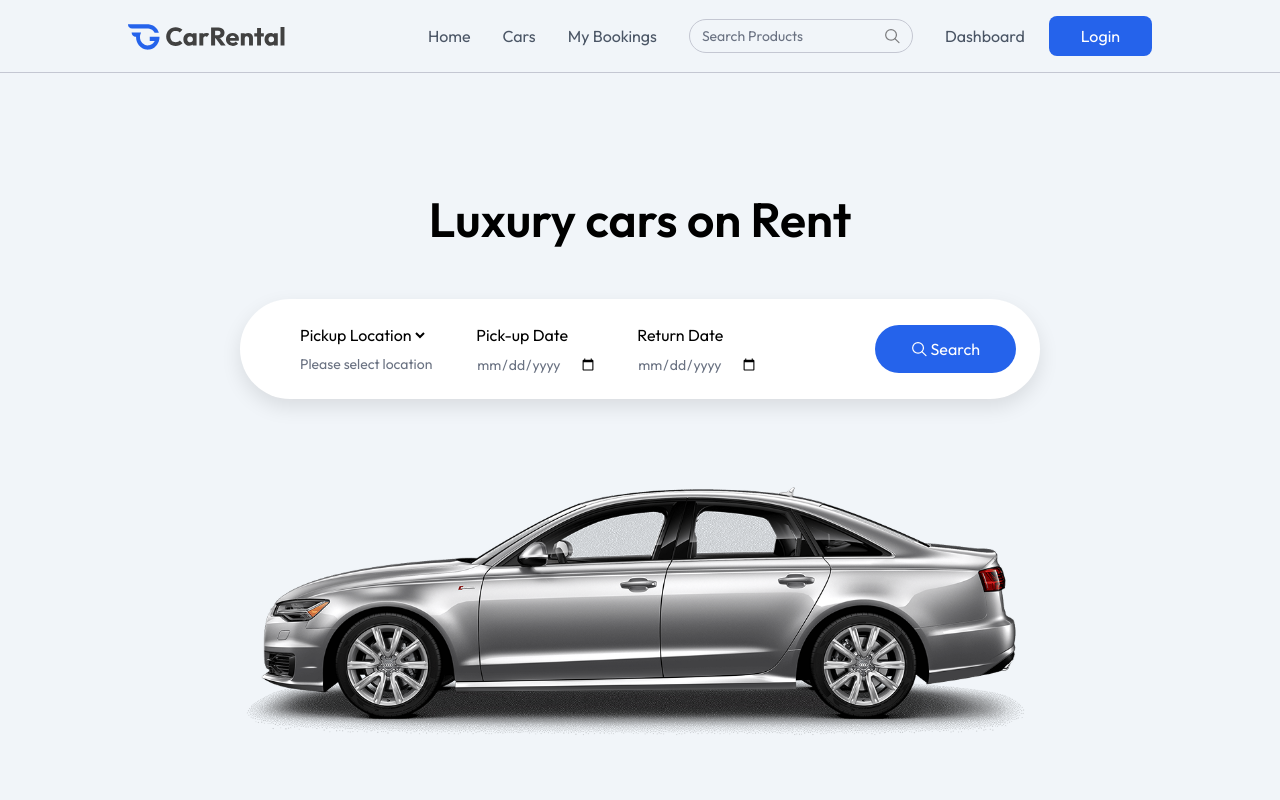
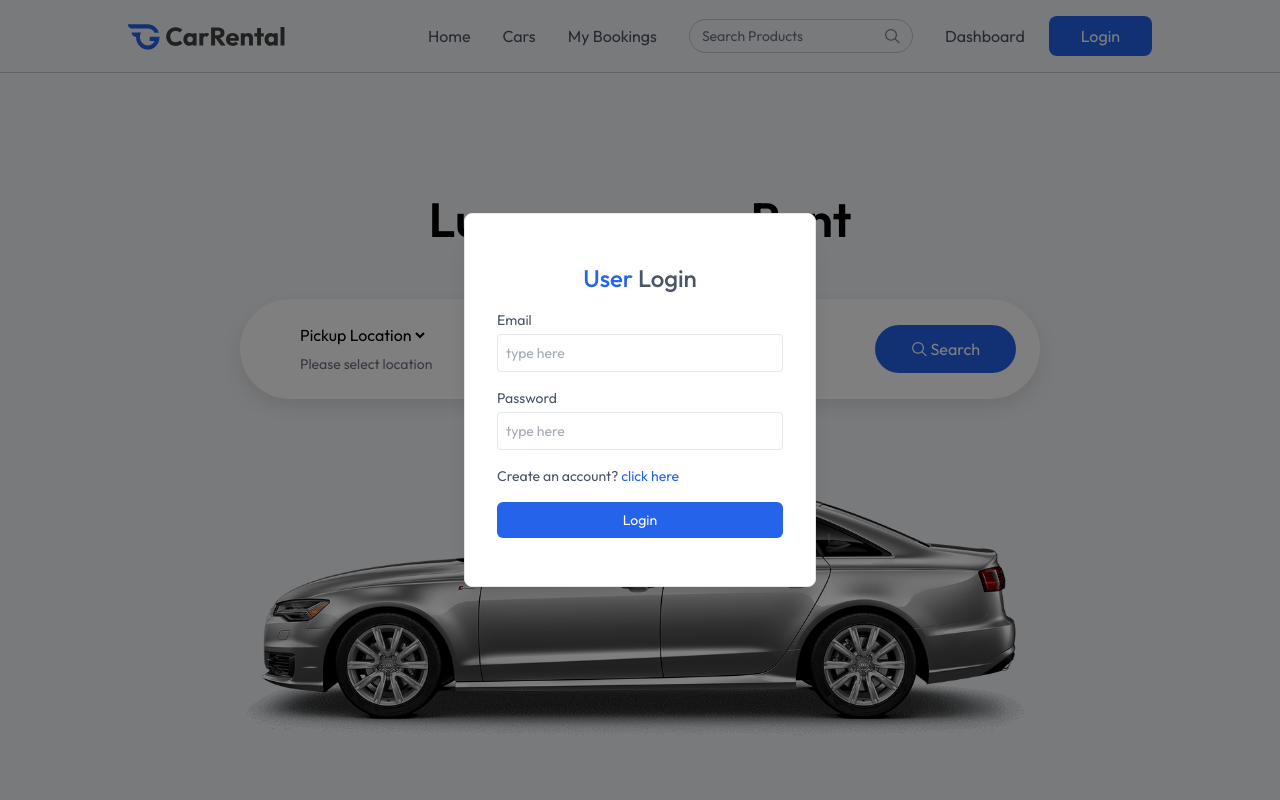
Before and after one commit to Mohamed-Aseem/car-rental-react, a React (Vite) app in the folder client/: page / in a window 1280 px wide. Both pictures are taken after a click on the button "Login". Shown: the top 800 px of the page. Built offline with nearby package versions, Linux system fonts and the light colour scheme.

Commit message:
Create Login Page

```diff
--- a/client/src/App.jsx
+++ b/client/src/App.jsx
@@ -11,26 +11,30 @@ import Dashboard from './pages/owner/Dashboard'
 import AddCar from './pages/owner/AddCar'
 import ManageCars from './pages/owner/ManageCars'
 import ManageBookings from './pages/owner/ManageBookings'
+import Login from './components/Login'
 
 const App = () => {
-  const [showLogin ,setShowLogin] = useState(false)
+  const [showLogin, setShowLogin] = useState(false)
   const isOwnerPath = useLocation().pathname.startsWith('/owner')
 
   return (
     <>
-      {!isOwnerPath && <Navbar setShowLogin={setShowLogin}/>}
+      {!isOwnerPath && <Navbar setShowLogin={setShowLogin} />}
 
+      {
+        showLogin && <Login setShowLogin={setShowLogin} />
+      }
       <Routes>
-        <Route path='/' element={<Home />}/>
-        <Route path='/car-details/:id' element={<CarDetails />}/>
-        <Route path='/cars' element={<Cars />}/>
-        <Route path='/my-bookings' element={<MyBookings />}/>
+        <Route path='/' element={<Home />} />
+        <Route path='/car-details/:id' element={<CarDetails />} />
+        <Route path='/cars' element={<Cars />} />
+        <Route path='/my-bookings' element={<MyBookings />} />
 
         <Route path='/owner' element={<Layout />}>
-          <Route index element={<Dashboard />}/>
-          <Route path='add-car' element={<AddCar />}/>
-          <Route path='manage-cars' element={<ManageCars />}/>
-          <Route path='manage-bookings' element={<ManageBookings />}/>
+          <Route index element={<Dashboard />} />
+          <Route path='add-car' element={<AddCar />} />
+          <Route path='manage-cars' element={<ManageCars />} />
+          <Route path='manage-bookings' element={<ManageBookings />} />
         </Route>
 
       </Routes>
--- /dev/null
+++ b/client/src/components/Login.jsx
@@ -0,0 +1,52 @@
+import React, { useState } from 'react'
+
+const Login = ({ setShowLogin }) => {
+
+    const [state, setState] = useState("login");
+    const [name, setName] = useState("");
+    const [email, setEmail] = useState("");
+    const [password, setPassword] = useState("");
+
+    const onSubmitHandler = async (e) => {
+        e.preventDefault();
+    }
+
+    return (
+        <div onClick={() => setShowLogin(false)} className='fixed top-0 bottom-0 left-0 right-0 z-100 flex items-center text-sm text-gray-600 bg-black/50'>
+            <form onSubmit={onSubmitHandler} onClick={(e) => e.stopPropagation()} className="flex flex-col gap-4 m-auto items-start p-8 py-12 w-80 sm:w-[352px] rounded-lg shadow-xl border border-gray-200 bg-white">
+                <p className="text-2xl font-medium m-auto">
+                    <span className="text-primary">User</span> {state === "login" ? "Login" : "Sign Up"}
+                </p>
+                {state === "register" && (
+                    <div className="w-full">
+                        <p>Name</p>
+                        <input onChange={(e) => setName(e.target.value)} value={name} placeholder="type here" className="border border-gray-200 rounded w-full p-2 mt-1 outline-primary" type="text" required />
+                    </div>
+                )}
+                <div className="w-full ">
+                    <p>Email</p>
+                    <input onChange={(e) => setEmail(e.target.value)} value={email} placeholder="type here" className="border border-gray-200 rounded w-full p-2 mt-1 outline-primary" type="email" required />
+                </div>
+                <div className="w-full ">
+                    <p>Password</p>
+                    <input onChange={(e) => setPassword(e.target.value)} value={password} placeholder="type here" className="border border-gray-200 rounded w-full p-2 mt-1 outline-primary" type="password" required />
+                </div>
+                {state === "register" ? (
+                    <p>
+                        Already have account? <span onClick={() => setState("login")} className="text-primary cursor-pointer">click here</span>
+                    </p>
+                ) : (
+                    <p>
+                        Create an account? <span onClick={() => setState("register")} className="text-primary cursor-pointer">click here</span>
+                    </p>
+                )}
+                <button className="bg-primary hover:bg-blue-800 transition-all text-white w-full py-2 rounded-md cursor-pointer">
+                    {state === "register" ? "Create Account" : "Login"}
+                </button>
+            </form>
+
+        </div>
+    )
+}
+
+export default Login
```
